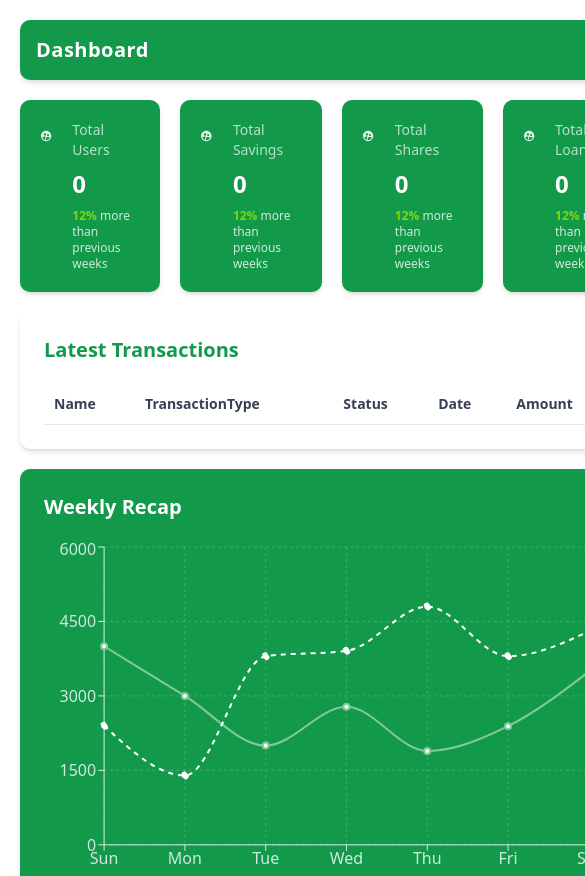
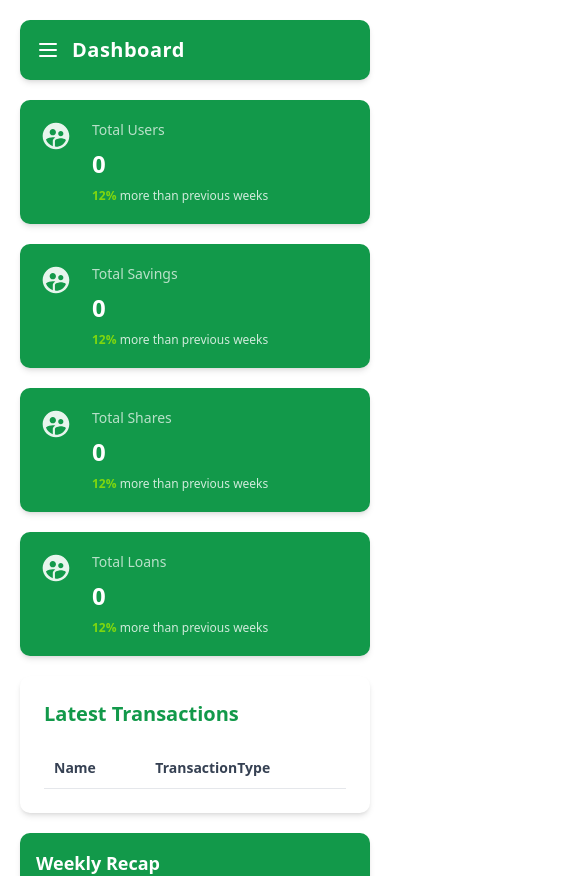
Before and after one commit to peter-mwaura/allater-sacco-web, a Next.js app: page /dashboard in a window 390 px wide. Shown: the top 876 px of the page, 585 px wide, since content can reach past the window. Built offline with nearby package versions, Linux system fonts and the light colour scheme; no server answers; sample sign-in values are in the browser's storage.

Commit message:
feat(ui): make Dashboard page responsive

```diff
--- a/src/app/dashboard/layout.tsx
+++ b/src/app/dashboard/layout.tsx
@@ -1,17 +1,36 @@
+'use client';
+
 import Footer from '@/components/dashboard/footer/footer';
 import Navbar from '@/components/dashboard/navbar/navbar';
 import Sidebar from '@/components/dashboard/sidebar/sidebar';
-import { PropsWithChildren } from 'react';
+import { PropsWithChildren, useState } from 'react';
 
 const Layout = ({ children }: PropsWithChildren) => {
+    const [isSidebarOpen, setIsSidebarOpen] = useState(false);
     return (
-        <div className="flex">
-            {/* Sidebar: hidden on small screens, visible on md and above */}
-            <div className="hidden md:flex p-5 bg-gradient-to-br from-gray-100 to-gray-200">
+        <div className="flex flex-col md:flex-row min-h-screen">
+            {/* Sidebar - Hidden on small screens, shown from md and up */}
+            <div
+                className={`fixed z-50 top-0 left-0 h-full w-4/5 max-w-xs p-5
+              bg-gradient-to-br from-gray-100 to-gray-200
+              transition-transform duration-300 ease-in-out transform
+              ${isSidebarOpen ? 'translate-x-0' : '-translate-x-full'}
+              md:static md:translate-x-0 md:w-1/5 md:block`}
+            >
                 <Sidebar />
             </div>
-            <div className="flex-1 p-5">
-                <Navbar />
+
+            {/* Overlay for mobile */}
+            {isSidebarOpen && (
+                <div
+                    className="fixed inset-0 bg-black bg-opacity-40 z-40 md:hidden"
+                    onClick={() => setIsSidebarOpen(false)}
+                ></div>
+            )}
+
+            {/* Main Content */}
+            <div className="w-full md:w-4/5 p-5">
+                <Navbar onMenuClick={() => setIsSidebarOpen(!isSidebarOpen)} />
                 {children}
                 <Footer />
             </div>
--- a/src/app/dashboard/page.tsx
+++ b/src/app/dashboard/page.tsx
@@ -50,9 +50,9 @@ const Dashboard = () => {
     if (!isAuthenticated) return null;
 
     return (
-        <div className="flex gap-5 mt-5">
-            <div className="flex-3 flex flex-col gap-5">
-                <div className="flex gap-5 justify-between">
+        <div className="flex flex-col lg:flex-row gap-5 mt-5">
+            <div className="flex-1 flex flex-col gap-5">
+                <div className="grid grid-cols-1 sm:grid-cols-2 lg:grid-cols-4 gap-5">
                     <Card title={'Users'} number={summary.totalUsers} />
                     <Card title={'Savings'} number={summary.totalSavings} />
                     <Card title={'Shares'} number={summary.totalShares} />
@@ -61,7 +61,7 @@ const Dashboard = () => {
                 <Transactions data={summary.recentTransactions} />
                 <Chart />
             </div>
-            <div className="flex-1">
+            <div className="hidden lg:block lg:max-w-sm">
                 <Rightbar />
             </div>
         </div>
--- a/src/components/dashboard/chart/chart.tsx
+++ b/src/components/dashboard/chart/chart.tsx
@@ -23,9 +23,11 @@ const data = [
 
 const Chart = () => {
     return (
-        <div className="h-[450px] bg-[#12994A] p-6 rounded-lg shadow-md">
-            <h2 className="text-white font-bold text-xl mb-4">Weekly Recap</h2>
-            <ResponsiveContainer width="100%" height="90%">
+        <div className="bg-[#12994A] p-4 sm:p-6 rounded-lg shadow-md h-[300px] sm:h-[450px] w-full">
+            <h2 className="text-white font-bold text-lg sm:text-xl mb-3 sm:mb-4">
+                Weekly Recap
+            </h2>
+            <ResponsiveContainer width="100%" height="85%">
                 <LineChart
                     data={data}
                     margin={{ top: 10, right: 30, left: 0, bottom: 0 }}
--- a/src/components/dashboard/navbar/navbar.tsx
+++ b/src/components/dashboard/navbar/navbar.tsx
@@ -9,27 +9,55 @@ import {
     MdSearch,
 } from 'react-icons/md';
 
-const Navbar = () => {
+interface NavbarProps {
+    onMenuClick?: () => void;
+}
+
+const Navbar: React.FC<NavbarProps> = ({ onMenuClick }) => {
     const pathname = usePathname();
     const pageTitle = pathname.split('/').pop();
 
     return (
         <div className="flex justify-between items-center p-4 md:p-5 rounded-[10px] bg-[#12994A] shadow-md">
-            <div className="text-white text-xl font-semibold capitalize tracking-wide">
-                {pageTitle === 'dashboard' ? 'Dashboard' : pageTitle}
+            {/* Hamburger for mobile */}
+            <div className="flex items-center gap-3">
+                <button
+                    className="md:hidden text-white focus:outline-none"
+                    onClick={onMenuClick}
+                >
+                    <svg
+                        className="w-6 h-6"
+                        fill="none"
+                        stroke="currentColor"
+                        strokeWidth={2}
+                        viewBox="0 0 24 24"
+                    >
+                        <path
+                            strokeLinecap="round"
+                            strokeLinejoin="round"
+                            d="M4 6h16M4 12h16M4 18h16"
+                        />
+                    </svg>
+                </button>
+
+                <div className="text-white text-xl font-semibold capitalize tracking-wide">
+                    {pageTitle === 'dashboard' ? 'Dashboard' : pageTitle}
+                </div>
             </div>
-            <div className="flex items-center gap-5">
-                {/* Search */}
-                <div className="hidden sm:flex items-center gap-2.5 bg-[#2e374a] px-3 py-2 rounded-[10px]">
+
+            <div></div>
+            {/* <div className="flex items-center gap-5"> */}
+            {/* Search */}
+            {/* <div className="hidden sm:flex items-center gap-2.5 bg-[#2e374a] px-3 py-2 rounded-[10px]">
                     <MdSearch className="text-white" />
                     <Input
                         className="bg-transparent border-none text-white placeholder:text-gray-300 focus:ring-0 focus:outline-none"
                         type="text"
                         placeholder="Search..."
                     />
-                </div>
-                {/* Icons */}
-                <div className="flex gap-4 text-white items-center">
+                </div> */}
+            {/* Icons */}
+            {/* <div className="flex gap-4 text-white items-center">
                     <button className="hover:text-gray-300 transition-colors">
                         <MdOutlineChat size={22} />
                     </button>
@@ -39,8 +67,8 @@ const Navbar = () => {
                     <button className="hover:text-gray-300 transition-colors">
                         <MdPublic size={22} />
                     </button>
-                </div>
-            </div>
+                </div> */}
+            {/* </div> */}
         </div>
     );
 };
--- a/src/components/dashboard/transactions/transactions.tsx
+++ b/src/components/dashboard/transactions/transactions.tsx
@@ -37,14 +37,19 @@ const Transactions: React.FC<TransactionsProps> = ({ data }) => {
             <h2 className="mb-5 text-xl font-semibold text-[#12994A]">
                 Latest Transactions
             </h2>
-            <table className="w-full text-sm text-gray-700">
+
+            {/* Scrollable table on small screens */}
+            <div className="overflow-x-auto">
+                <table className="w-full min-w-[640px] text-sm text-gray-700">
                     <thead>
                         <tr className="text-left border-b border-gray-200">
-                        <th className="p-2.5">Name</th>
-                        <th className="p-2.5">TransactionType</th>
-                        <th className="p-2.5">Status</th>
-                        <th className="p-2.5">Date</th>
-                        <th className="p-2.5">Amount</th>
+                            <th className="p-2.5 whitespace-nowrap">Name</th>
+                            <th className="p-2.5 whitespace-nowrap">
+                                TransactionType
+                            </th>
+                            <th className="p-2.5 whitespace-nowrap">Status</th>
+                            <th className="p-2.5 whitespace-nowrap">Date</th>
+                            <th className="p-2.5 whitespace-nowrap">Amount</th>
                         </tr>
                     </thead>
                     <tbody>
@@ -88,7 +93,9 @@ const Transactions: React.FC<TransactionsProps> = ({ data }) => {
                                         </span>
                                     </td>
                                     <td className="p-2.5">
-                                    {moment(tx.createdAt).format('DD.MM.YYYY')}
+                                        {moment(tx.createdAt).format(
+                                            'DD.MM.YYYY'
+                                        )}
                                     </td>
                                     <td className="p-2.5">Kshs{tx.amount}</td>
                                 </tr>
@@ -97,6 +104,7 @@ const Transactions: React.FC<TransactionsProps> = ({ data }) => {
                     </tbody>
                 </table>
             </div>
+        </div>
     );
 };
 
```
Lines whose indentation alone changed are shown as unchanged.
